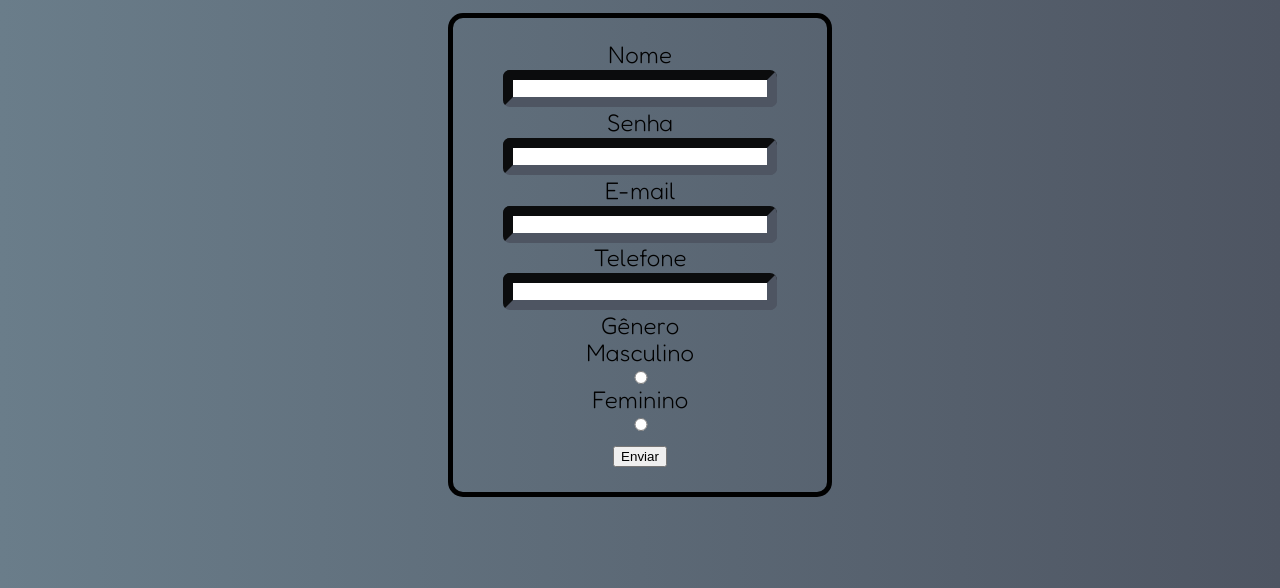
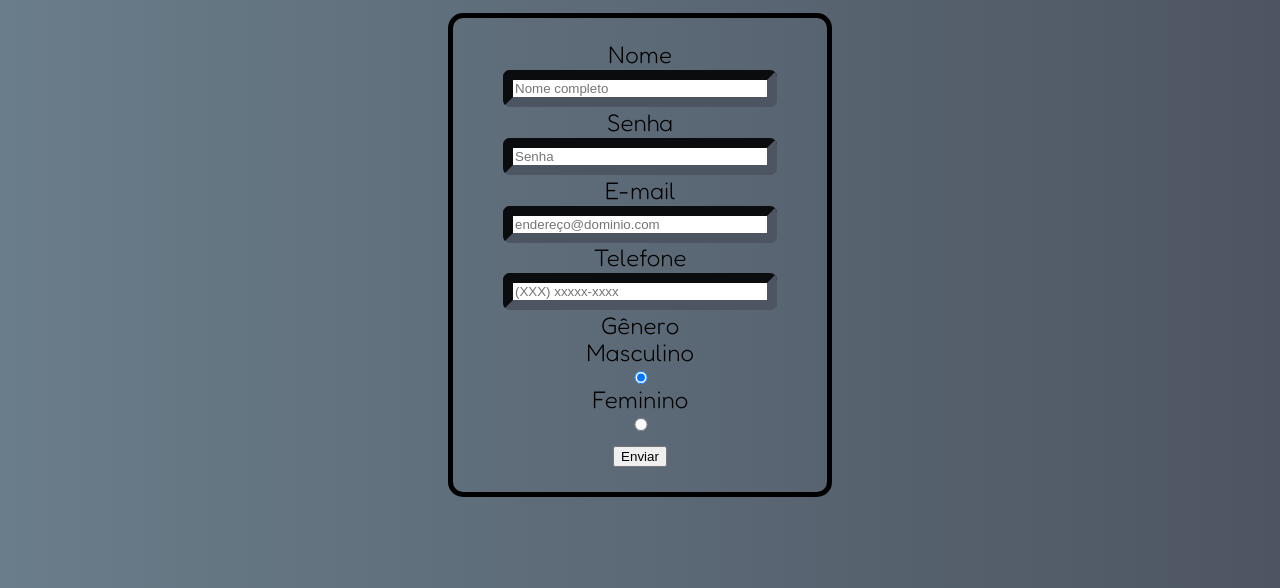
Before and after one commit to Gabrielcamargos28/Projeto-FirstTech, a plain HTML site: page cadastro.html in a window 1280 px wide. Shown: the part 164-752 px from the top of the page. Drawn offline with Linux system fonts and the light colour scheme.

Commit message:
adicionando atributos required, checked e placeholder nos inputs

```diff
--- a/cadastro.html
+++ b/cadastro.html
@@ -53,22 +53,22 @@
             <div class="tela-cadastro">
                 <form class="formulario-cadastro">
                     <label for="nome-cadastro">Nome</label>
-                    <input type="text" id="nome-cadastro">
+                    <input type="text" id="nome-cadastro" required placeholder="Nome completo">
 
                     <label for="senha-cadastro">Senha</label>
-                    <input type="password" id="senha-cadastro">
+                    <input type="password" id="senha-cadastro" required placeholder="Senha">
 
                     <label for="email-cadastro">E-mail</label>
-                    <input type="text" id="email-cadastro">
+                    <input type="text" id="email-cadastro" required placeholder="endereço@dominio.com">
 
                     <label for="telefone-cadastro">Telefone</label>
-                    <input type="tel" id="telefone-cadastro">
+                    <input type="tel" id="telefone-cadastro" required placeholder="(XXX) xxxxx-xxxx">
 
 
                     <fieldset>
                         <legend>Gênero</legend>
                         <label for="genero-masculino">Masculino</label>
-                        <input type="radio" id="genero-masculino" name="genero">
+                        <input type="radio" id="genero-masculino" name="genero" checked>
                                                                                     <!--no futuro, deixar os radio button um na frente do outro em vez de deixar um em baixo do outro-->
                         <label for="genero-feminino">Feminino</label>
                         <input type="radio" id="genero-feminino" name="genero">
```
